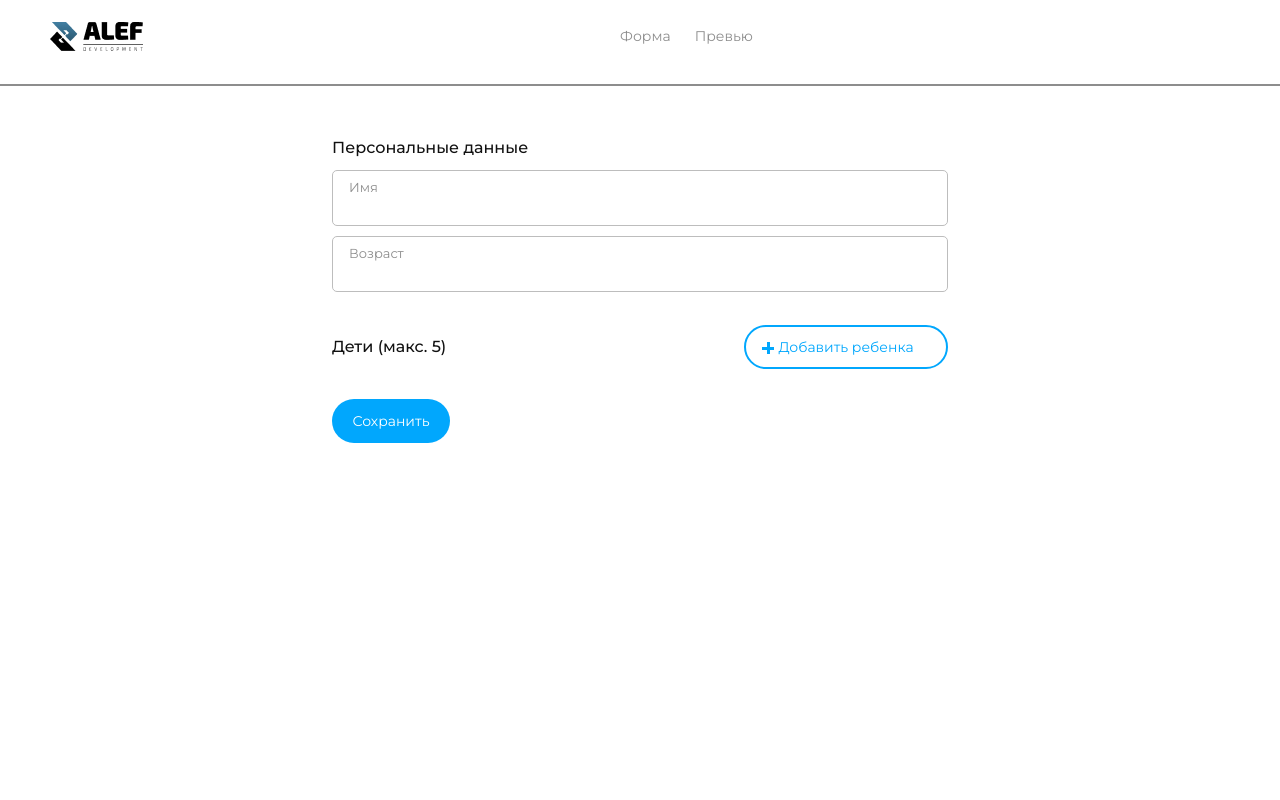
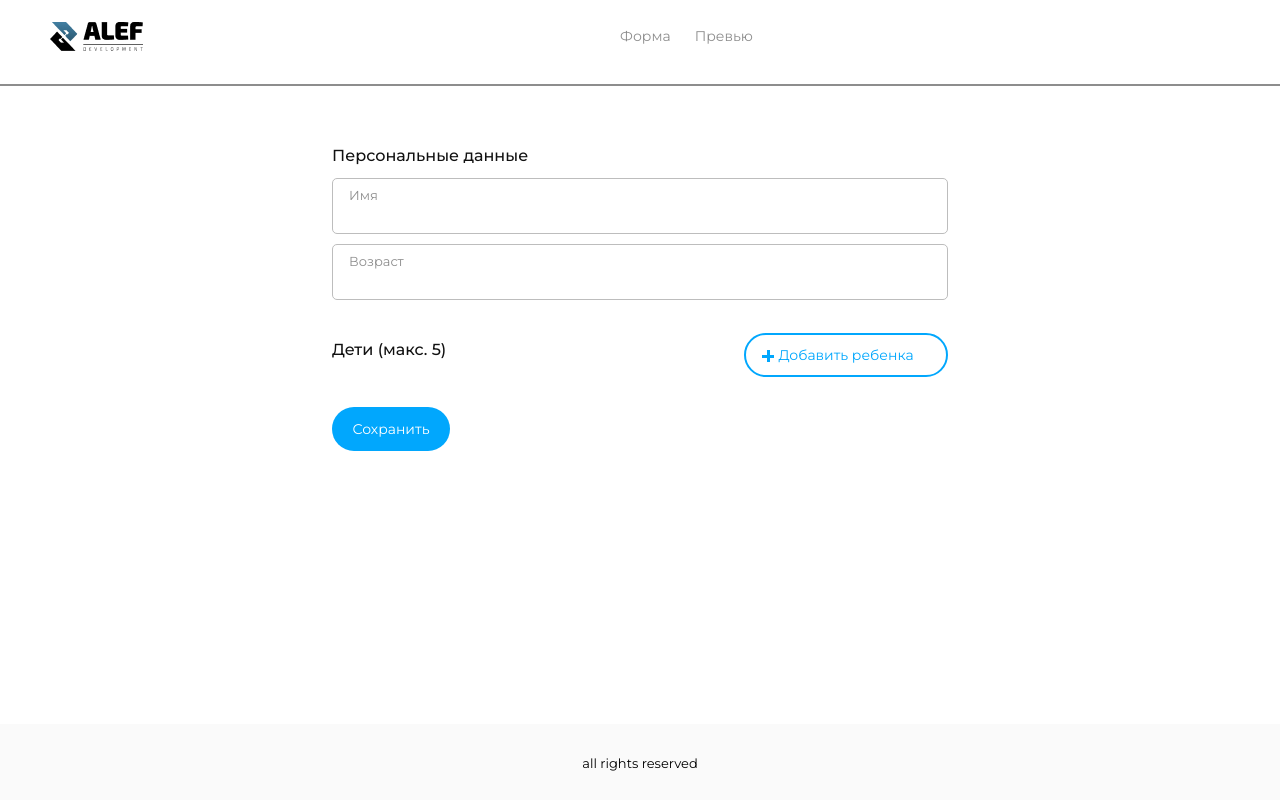
Before and after one commit to tdmitriY322/test_vuejs, a Vue app: page / in a window 1280 px wide. Built offline with nearby package versions, Linux system fonts and the light colour scheme.

Commit message:
Fix styles

```diff
--- a/src/sass/blocks/_form.sass
+++ b/src/sass/blocks/_form.sass
@@ -6,12 +6,13 @@
         font-size: 16px
         line-height: 24px
         color: #111111
+        margin-bottom: 10px
     &__data
        margin-top: 20px
     &__item
         position: relative
         height: 56px
-        margin: 10px 0
+        margin: 10px 0 0 0
     &__add
         display: flex
         justify-content: space-between
--- a/src/sass/blocks/_input.sass
+++ b/src/sass/blocks/_input.sass
@@ -19,7 +19,6 @@
     font-size: 14px
     line-height: 24px
     outline: none
-
     &_label
         position: absolute
         top: 0
--- a/src/sass/blocks/_layout.sass
+++ b/src/sass/blocks/_layout.sass
@@ -1,3 +1,10 @@
+html, body, .app
+    height: 100%
+.app
+    display: flex
+    flex-direction: column
+    justify-content: space-between
+
 .header, .footer
     height: 76px
     padding: 22px 0
@@ -26,23 +33,21 @@
         border: 1px solid rgba(17, 17, 17, 0.48)
 
 .footer
-    display: none
-    position: absolute
     width: 100%
     padding: 30px 0
     bottom: 0
     background: #FAFAFA
+    margin-top: 20px
     &__text
-        position: absolute
-        left: 50%
-        transform: translate(-50%)
+        text-align: center
         font-family: 'Montserrat'
         font-style: normal
         font-weight: 400
         font-size: 13px
         color: #000000
+
 .content
     width: 616px
     margin: 0 auto
     margin-top: 30px
-    overflow: auto
+    flex: 1
--- a/src/sass/style.sass
+++ b/src/sass/style.sass
@@ -2,6 +2,9 @@
 
 *
     font-family: 'Montserrat', sans-serif
+
+
+
 
 @import 'libs/_bootstrap-reboot.min'
 
--- a/src/views/Form.vue
+++ b/src/views/Form.vue
@@ -75,7 +75,7 @@
             </template>
           </div>
 
-          <button class="button button_save" @click="saveData"  >
+          <button class="button button_save" @click="saveData">
             Сохранить
           </button>
         </div>
@@ -103,17 +103,7 @@ export default {
       user_kids: "GET_USER_KIDS",
     }),
     addKid() {
-      if (this.kids.length == 4) {
-        console.log(this.kids.length);
-        let newUser = {
-          id: Date.now(),
-          name: "",
-          age: "", // можно по другому, но я пока не понимаю как
-        };
-        this.kids.push(newUser);
-        this.isDiasbled = true;
-        console.log(this.isDiasbled);
-      } else {
+      this.isDiasbled = this.kids.length == 4;
       let newUser = {
         id: Date.now(),
         name: "",
@@ -121,7 +111,6 @@ export default {
       };
       this.kids.push(newUser);
       console.log(this.kids);
-      }
       console.log("addKid click work");
     },
     deleteKid(id) {
@@ -132,7 +121,7 @@ export default {
       console.log(this.user_data(1));
       this.user_data(this.user);
       this.user_kids(this.kids);
-      this.$router.push({ path: '/preview' })
+      this.$router.push({ path: "/preview" });
     },
   },
 };
--- a/src/views/layout/main.vue
+++ b/src/views/layout/main.vue
@@ -1,5 +1,5 @@
 <template>
-  <div>
+  <div class="app">
     <div>
       <header class="header">
         <div class="container">
@@ -30,12 +30,9 @@
     <div class="content">
       <slot />
     </div>
-
-    <div>
       <footer class="footer">
         <div class="footer__text">all rights reserved</div>
       </footer>
-    </div>
   </div>
 </template>
 
```
Lines whose indentation alone changed are shown as unchanged.
